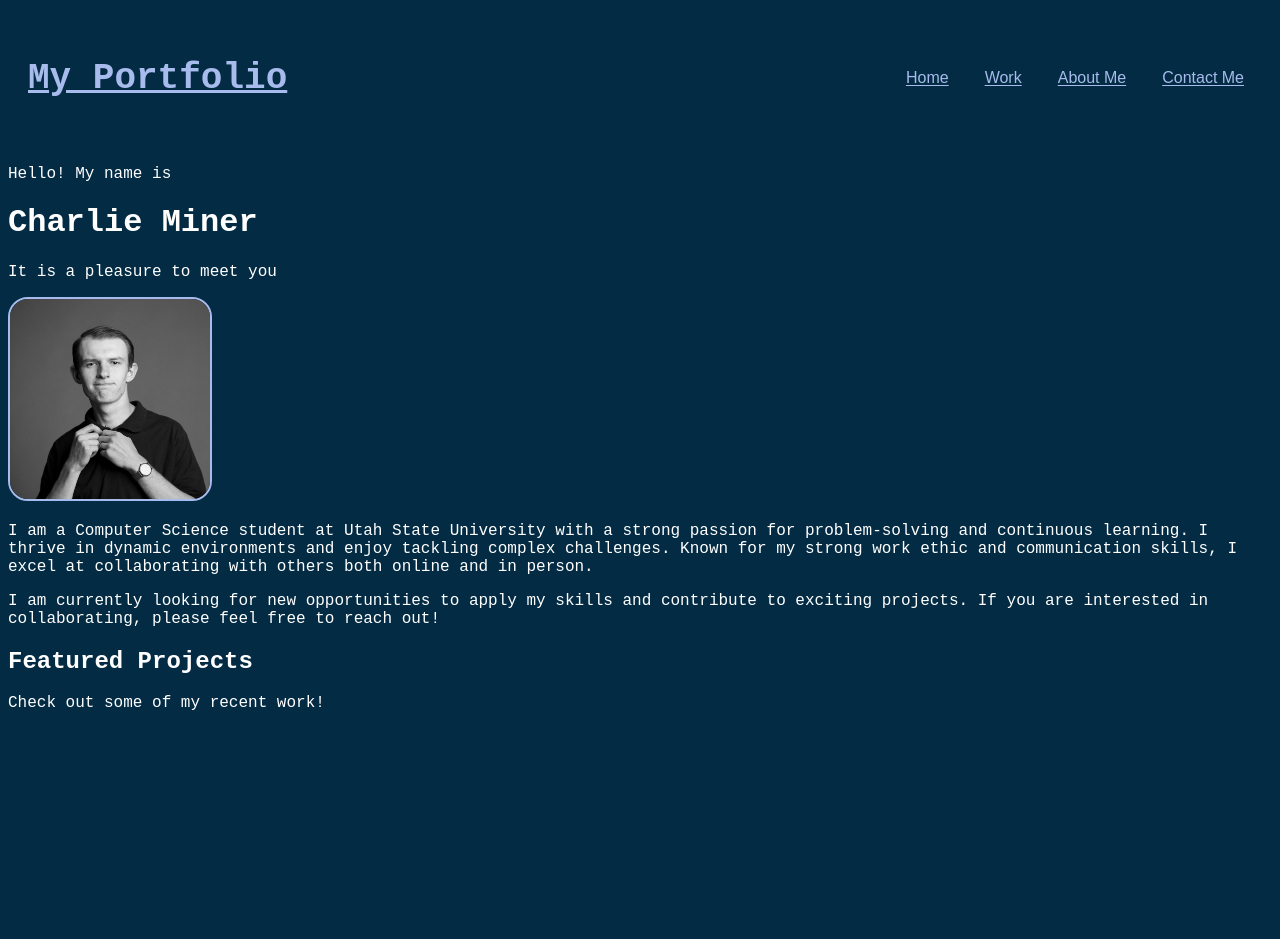
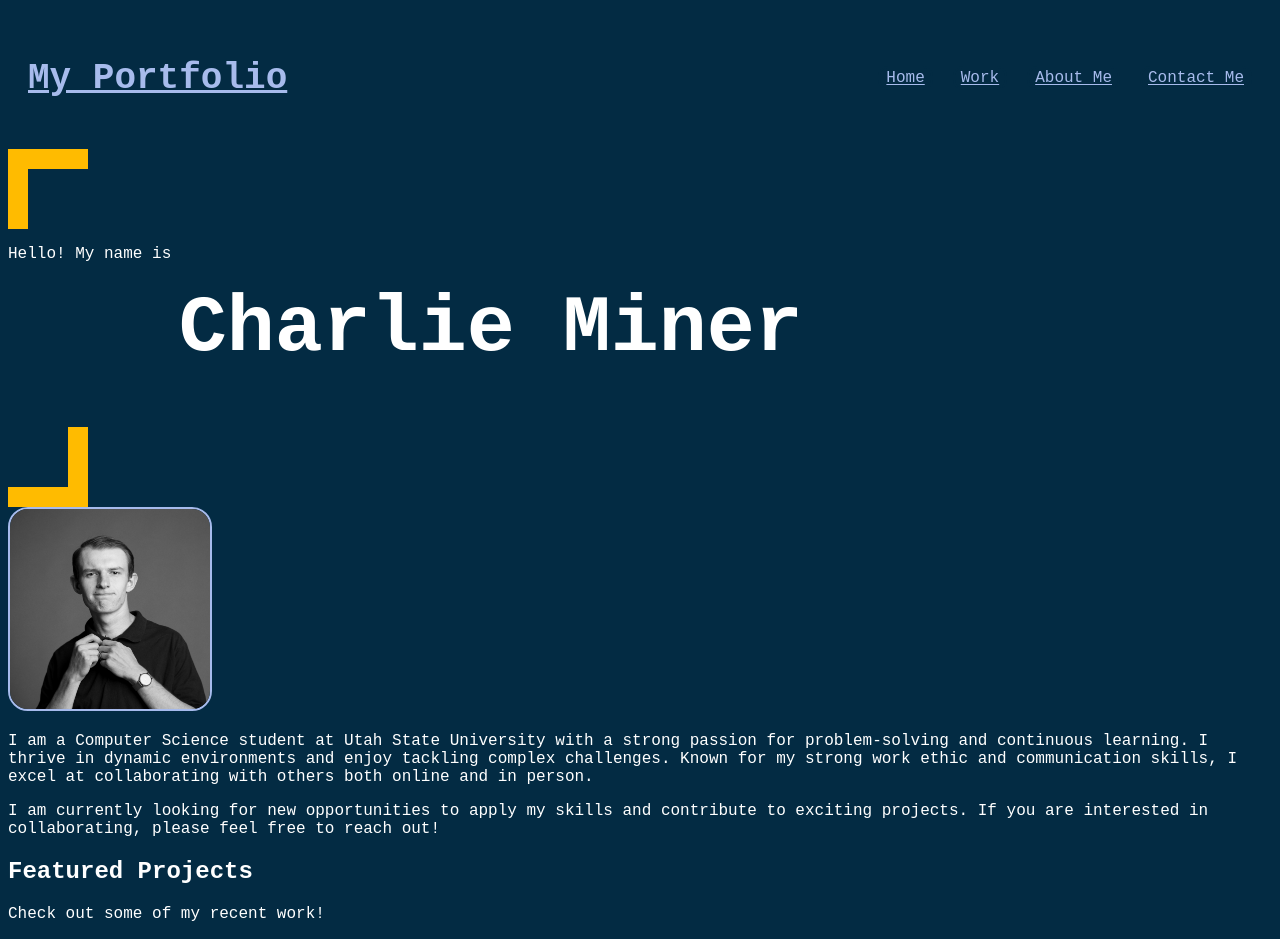
Before and after one commit to Churro1/portfolio, a React (Vite) app: page / in a window 1280 px wide. Before the commit the page ends 800 px from the top, so only its background shows below. Built offline with nearby package versions, Linux system fonts and the light colour scheme.

Commit message:
SOme styling for landing

```diff
--- a/src/components/Landing.jsx
+++ b/src/components/Landing.jsx
@@ -1,16 +1,27 @@
 import React from 'react';
 import headshot from '../assets/headshot.png';
 import '../styles/App.css';
+import '../styles/landing.css';
 
 function Landing() {
 
   return (
     <>
+      <div className='top-left-corner'>
+        <div className='vertical'></div>
+        <div className='horizontal'></div>
+      </div>
+
       <div className="title">
         <p>Hello! My name is</p>
-        <h1>Charlie Miner</h1>
-        <p>It is a pleasure to meet you</p>
+        <h1 className='name'>Charlie Miner</h1>
       </div>
+
+      <div className='bottom-right-corner'>
+        <div className='vertical'></div>
+        <div className='horizontal'></div>
+      </div>
+
 
       <div>
         <img className="headshot" src={headshot} alt="Charlie Miner Headshot" />
--- a/src/styles/landing.css
+++ b/src/styles/landing.css
@@ -0,0 +1,55 @@
+.name {
+    font-size: 5rem;
+    margin-top: 20px;
+    margin-left: 13.5%;
+}
+
+.top-left-corner {
+    position: relative;
+    width: 80px;
+    height: 80px;
+}
+
+.top-left-corner > .vertical {
+    position: absolute;
+    top: 0;
+    left: 0;
+    width: 25%;
+    height: 100%;
+    background-color: var(--selective_yellow);
+}
+
+.top-left-corner > .horizontal {
+    position: absolute;
+    top: 0;
+    left: 0;
+    width: 100%;
+    height: 25%;
+    background-color: var(--selective_yellow);
+}
+
+
+
+.bottom-right-corner {
+    position: relative;
+    width: 80px;
+    height: 80px;
+}
+
+.bottom-right-corner > .vertical {
+    position: absolute;
+    top: 0;
+    left: 60px;
+    width: 25%;
+    height: 100%;
+    background-color: var(--selective_yellow);
+}
+
+.bottom-right-corner > .horizontal {
+    position: absolute;
+    top: 60px;
+    left: 0;
+    width: 100%;
+    height: 25%;
+    background-color: var(--selective_yellow);
+}
--- a/src/styles/navigation.css
+++ b/src/styles/navigation.css
@@ -16,6 +16,7 @@ nav {
 .nav-buttons {
     display: flex;
     gap: 20px;
+
 }
 
 .nav-buttons > button {
@@ -27,4 +28,5 @@ nav {
     cursor: pointer;
     text-decoration: underline;
     text-underline-offset: 2px;
+    font-family: 'Courier New', Courier, monospace;
 }
```
